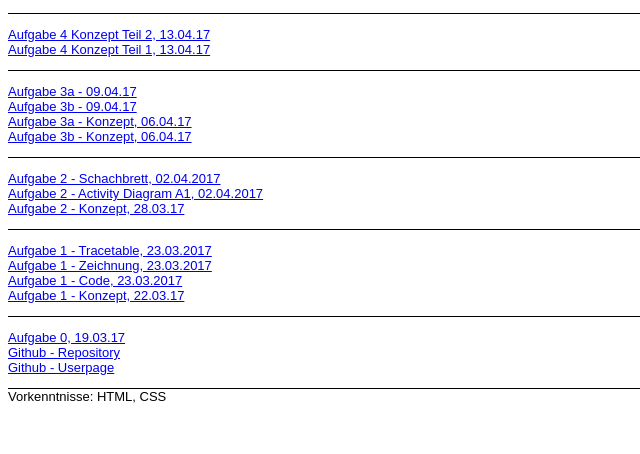
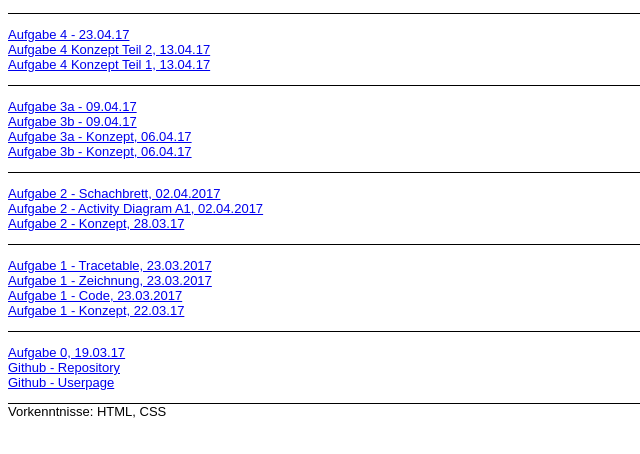
Before and after one commit to hejSalome/EIA2, a plain HTML site: page steckbrief.htm in a window 1280 px wide. Shown: the whole page, without its empty margins (0-640 px from the left). Drawn offline with Linux system fonts and the light colour scheme.

Commit message:
Update Steckbrief A4

```diff
--- a/steckbrief.htm
+++ b/steckbrief.htm
@@ -14,6 +14,7 @@
 </head>
 <body>
 <p style="border-top: 1px solid black"> </p>
+<a href="https://hejSalome.github.io/EIA2/aufgabe4/blumenwiese.html" target="_blank">Aufgabe 4 - 23.04.17</a><br>
 <a href="https://hejSalome.github.io/EIA2/aufgabe4/aufgabe4b.JPG" target="_blank">Aufgabe 4 Konzept Teil 2, 13.04.17</a><br>
 <a href="https://hejSalome.github.io/EIA2/aufgabe4/aufgabe4.JPG" target="_blank">Aufgabe 4 Konzept Teil 1, 13.04.17</a><br>
 <p style="border-top: 1px solid black"> </p>
```
